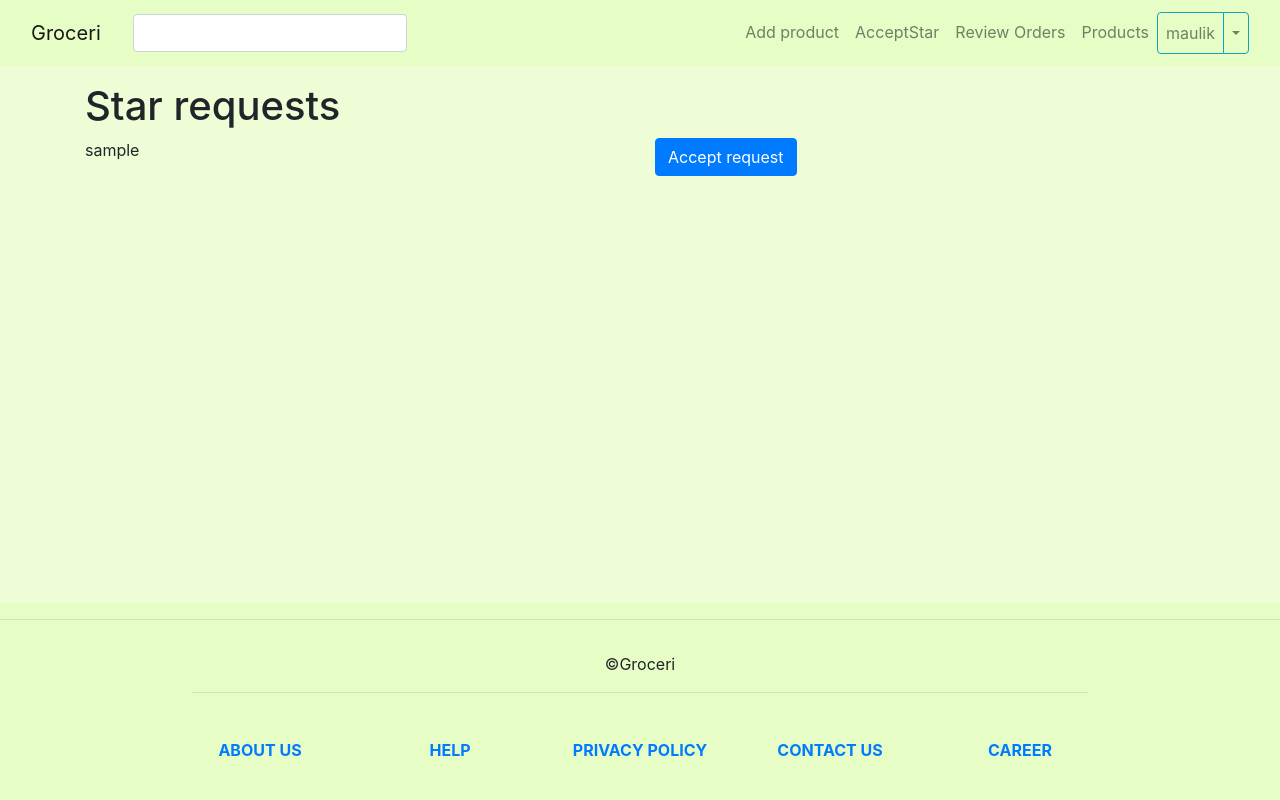
After one commit to maulikchevli/ITA, a Flask app: page /admin/star/view in a window 1280 px wide. The commit adds this page. Run offline with Flask 2, Linux system fonts and the light colour scheme; a user stored in the database is signed in; tables that the repository leaves empty hold one stand-in row (values such as "Sample post"); some libraries are stand-ins or nearby versions.

Commit message:
Add star member, display msg, project

```diff
--- a/project/app.py
+++ b/project/app.py
@@ -37,6 +37,23 @@ def admin_required(f):
 @app.route('/')
 def index():
 	return render_template( 'index.html')
+
+@app.route('/star/request', methods=["GET","POST"])
+@login_required
+def star_request():
+	username = str(session["username"])
+
+	con = sql.connect('star.db')
+	con.row_factory = dict_factory
+	cur = con.cursor()
+
+	try:
+		con.execute('insert into star_request values (?)',(username,))
+		con.commit()
+	except:
+		return jsonify({"result":"You have already reqested for star status"})
+
+	return jsonify({"result": "Your star request has been sent to admin. If you are accepted a star mark will be shown in your profile"})
 
 @app.route('/products')
 def get_products():
@@ -178,7 +195,7 @@ def remove_cart():
 	con.commit()
 	con.close()
 
-	session["flashMsg"] = "Deleted successfully"
+	session["flashMsg"] = "Removed from cart successfully"
 
 	return redirect(url_for('show_cart'))
 
@@ -320,6 +337,7 @@ def register():
 					registered = True
 					alreadyUser = False
 		except:
+			session['flashErr'] = "Database connection terminated or didnt connect"
 			con.rollback()
 			msg = "Error"
 		finally:
@@ -371,6 +389,7 @@ def add_product():
 
 		con.close()
 
+		session["flashMsg"] = "Product added, admin"
 		return redirect(url_for('get_products'))
 
 @app.route('/admin/product/unlink', methods=["GET","POST"])
@@ -384,6 +403,8 @@ def unlink_product():
 	con.execute('update products set to_delete=1 where pid=?',(pid,))
 	con.commit()
 	con.close()
+
+	session['flashMsg'] = "Product Unlinked for now. it will be delete later on"
 	return redirect(url_for('get_products'))
 
 @app.route('/admin/product/link', methods=["GET","POST"])
@@ -397,6 +418,8 @@ def link_product():
 	con.execute('update products set to_delete=0 where pid=?',(pid,))
 	con.commit()
 	con.close()
+
+	session['flashMsg'] = "Product linked"
 	return redirect(url_for('get_products'))
 
 @app.route('/admin/review_order', methods=["GET","POST"])
@@ -468,6 +491,42 @@ def change_profile():
 		session["flashMsg"] = "Your profile updated successfully"
 		return redirect(url_for('change_profile'))
 
+@app.route('/admin/star/view', methods=["GET","POST"])
+@login_required
+@admin_required
+def view_star_request():
+	con = sql.connect('star.db')
+	con.row_factory = dict_factory
+	cur = con.cursor()
+
+	users = con.execute('select * from star_request').fetchall()
+
+	return render_template('view_star.html', users=users)
+
+@app.route('/admin/star/accept', methods=["GET","POST"])
+@login_required
+@admin_required
+def accept_star():
+	username = request.form["username"]
+
+	con = sql.connect('star.db')
+	con1 = sql.connect('groceri.db')
+	con.row_factory = dict_factory
+	con1.row_factory = dict_factory
+	cur = con.cursor()
+
+	print(username)
+
+	con.execute('insert into member values (?)', (username,))
+	con.execute('delete from star_request where username=?', (username,))
+	con1.execute('update user_info set user_type="star" where username=?', (username,))
+	con.commit()
+	con1.commit()
+	con.close()
+	con1.commit()
+
+	return jsonify({"result": username+" is given star status"})
+
 
 if __name__ == "__main__":
 	app.run( debug=True)
--- /dev/null
+++ b/project/schemas/item_request.sql
@@ -0,0 +1,6 @@
+create table item_request (
+	i_id integer primary key autoincrement,
+	name text not null,
+	info text not null,
+	comments text
+);
--- /dev/null
+++ b/project/schemas/star_member.sql
@@ -0,0 +1,3 @@
+create table member (
+	username text primary key
+);
--- /dev/null
+++ b/project/schemas/star_request.sql
@@ -0,0 +1,3 @@
+create table star_request (
+	username text primary key
+);
--- /dev/null
+++ b/project/static/js/base.js
@@ -0,0 +1,51 @@
+function starRequest() {
+    q = {"request":"true"}
+    $.ajax({
+		type: "POST",
+		url: '/star/request',
+		data: q,
+		dataType: 'json',
+		success: function(result) {
+			if(result) {
+                $('body').prepend('<div id="flash" class="alert alert-success" style="display:none"></div>');
+                $('#flash').html(result['result']);
+                $('#flash').slideDown('slow');
+                $('#flash').click(function () { $('#flash').toggle('highlight') });
+			}
+        },
+        error: function() {
+            $('body').prepend('<div id="flash" class="alert alert-danger" style="display:none"></div>');
+            $('#flash').html("Could not send request");
+            $('#flash').slideDown('slow');
+            $('#flash').click(function () { $('#flash').toggle('highlight') });
+        }
+	});
+}
+
+function acceptStar(username) {
+    usernameId = "#"+username;
+
+    q = {"username":username};
+    $.ajax({
+		type: "POST",
+		url: '/admin/star/accept',
+		data: q,
+		dataType: 'json',
+		success: function(result) {
+			if(result) {
+                $('body').prepend('<div id="flash" class="alert alert-success" style="display:none"></div>');
+                $('#flash').html(result['result']);
+                $('#flash').slideDown('slow', function() {
+                    $(usernameId).css('display','none');
+                });
+                $('#flash').click(function () { $('#flash').toggle('highlight') });
+			}
+        },
+        error: function() {
+            $('body').prepend('<div id="flash" class="alert alert-danger" style="display:none"></div>');
+            $('#flash').html("Could not send request");
+            $('#flash').slideDown('slow');
+            $('#flash').click(function () { $('#flash').toggle('highlight') });
+        }
+	});
+}
--- a/project/templates/mainHeader.html
+++ b/project/templates/mainHeader.html
@@ -22,6 +22,10 @@
 				</li>
 
 				<li>
+					<a class="nav-link" href="{{ url_for('view_star_request') }}">AcceptStar</a>
+				</li>
+
+				<li>
 					<a class="nav-link" href="{{ url_for('review_order') }}">Review Orders</a>
 				</li>
 				{% endif %}
@@ -40,9 +44,15 @@
 				<div class="dropdown-menu dropdown-menu-right" aria-labelledby="navbarDropdown">
 					<a class="dropdown-item" href="{{ url_for('show_cart') }}">Show Cart</a>
 					<a class="dropdown-item" href="{{ url_for('show_order_history') }}">Order History</a>
+					{% if session['user_type'] == "star" %}
+					<button class="dropdown-item">Item Request</button>
+					{% endif %}
 
 					<div class="dropdown-divider"></div>
 					<a class="dropdown-item" href="{{ url_for('change_profile') }}">Profile</a>
+					{% if session['user_type'] == "reg" %}
+					<button class="dropdown-item" onclick="starRequest()">Star Request</button>
+					{% endif %}
 					<a class="dropdown-item" href="{{ url_for('logout') }}">Log Out</a>
 				</div>
 
--- a/project/templates/profile.html
+++ b/project/templates/profile.html
@@ -8,7 +8,10 @@
 {% endblock %}
 
 {% block main %}
-	<h1>Profile {{ profile["username"] }}</h1>
+	<h1>{{ profile["username"] }}</h1>
+	{% if profile['user_type'] == "star" %}
+	<span class="badge badge-primary">Star member</span>
+	{% endif %}
 	<form method="post" action="{{ url_for('change_profile') }}">
 		<div class="form-group">
 			<label for="username">Username</label>
--- /dev/null
+++ b/project/templates/view_star.html
@@ -0,0 +1,24 @@
+{% extends "base.html" %}
+
+{% block title %}Admin - view star request{% endblock %}
+
+{% block css %}{% endblock %}
+
+{% block header %}{% endblock %}
+
+{% block main %}
+    <h1>Star requests</h1>
+
+    {% for user in users %}
+    <div class="row" id="{{ user['username'] }}">
+        <div class="col">{{ user["username"] }}</div>
+        <div class="col">
+            {% set username=user['username'] %}
+            <button class="btn btn-primary" onclick="acceptStar('{{ username }}')">Accept request</button>
+        </div>
+    </div>
+    {% endfor %}
+{% endblock %}
+
+{% block footer %}
+{% endblock %}
```
Also changed, not shown: project/static/js/addToCart.js (+7 -1 lines), project/groceri.db, project/star.db (added).
